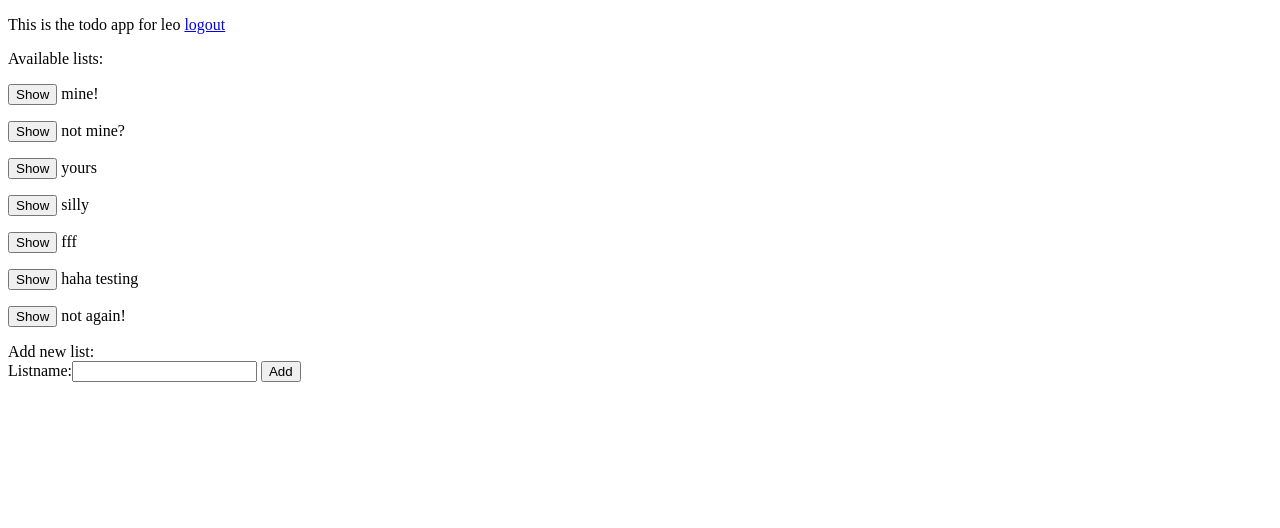
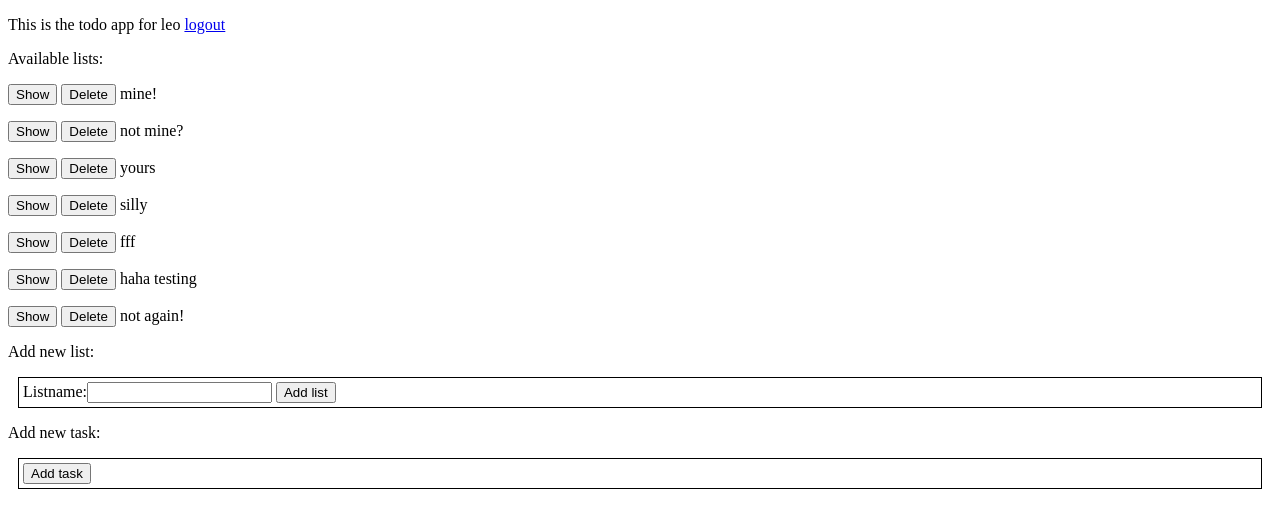
Before and after one commit to LeoVanNierop/todo-app, a Django app: page /todo_list/index/ in a window 1280 px wide. Shown: the top 528 px of the page. Run offline with Django 3.2, Linux system fonts and the light colour scheme; a user stored in the database is signed in; data comes from the database, SQL or seed files in the repository; both versions use the stored data as it was after the commit; parts of the project's set-up code (start-up, migrations or seed data) failed here and were passed over; some libraries are stand-ins or nearby versions.

Commit message:
checkpoint before allowing deletes
can add and check as done. now allow deleting tasks and lists.

```diff
--- a/todo/todo_list/forms.py
+++ b/todo/todo_list/forms.py
@@ -1,5 +1,6 @@
 from django.contrib.auth.models import User
 from django import forms
+from models import Task
 
 class UserForm(forms.ModelForm):
     class Meta:
@@ -8,3 +9,8 @@
 
 class AddListForm(forms.Form):
     listname = forms.CharField(max_length=200)
+
+class AddTaskForm(forms.ModelForm):
+    class Meta:
+        model = Task
+        fields = '__all__'
--- a/todo/todo_list/models.py
+++ b/todo/todo_list/models.py
@@ -7,12 +7,12 @@
     listname = models.CharField(max_length=200, default='To do')
 
     def __unicode__(self):
-        return listname + " list for: " + self.user.username
+        return self.listname
 
 class Task(models.Model):
     list = models.ForeignKey(List)
     task_description = models.CharField(max_length=200)
-    deadline = models.DateTimeField(blank=True)
+    deadline = models.DateTimeField(null=True, blank=True)
     finished = models.BooleanField(default=False)
 
     class Meta:
--- a/todo/todo_list/static/todo_list/js/todo_list.js
+++ b/todo/todo_list/static/todo_list/js/todo_list.js
@@ -1,14 +1,18 @@
+var token;
+var activeListName
 $(document).ready( function(){
 	var activelist
+	token = {
+		name: "csrfmiddlewaretoken",
+		value: $("[name='csrfmiddlewaretoken']")[0].value
+	};
 	$("#addlistform").on('submit', function(event){
 		event.preventDefault();
-		var formData = {};//fill this
+		var formData = {};
 		var inputs = this.getElementsByTagName("input");
 		var name, value;
 		for(var i=0;i<inputs.length-1;i++){
-			name = inputs[i].name;
-			value = inputs[i].value;
-			formData[name] = value;
+			formData[inputs[i].name] = inputs[i].value
 		}
 		var ajaxoptions = {
 			type: 'POST',
@@ -16,8 +20,29 @@
 			data: formData
 		};
 
-		$.ajax(ajaxoptions).done(function(response){
-			console.log(response);
+		$.ajax(ajaxoptions).success(function(response){
+			reloadPage();
+		});
+	});
+	$("#addtaskform").on('submit', function(event){
+		event.preventDefault();
+		var formData = {};//fill this
+		var inputs = this.getElementsByTagName("input");
+		var selects = this.getElementsByTagName("select");
+		for(var i=0;i<inputs.length-1;i++){
+			formData[inputs[i].name] = inputs[i].value;
+		}
+		for(var i=0;i<selects.length;i++){
+			formData[selects[i].name] = selects[i].value;
+		}
+		var ajaxoptions = {
+			type: 'POST',
+			url: this.action,
+			data: formData
+		};
+
+		$.ajax(ajaxoptions).success(function(response){
+			loadList(activeListName)
 		});
 	});
 
@@ -25,19 +50,79 @@
 });
 
 var loadList = function(name){
+	if(!name){
+		return
+	}
+	activeListName = name;
+	$("#ActiveList").empty().append(document.createElement('p').appendChild(
+		document.createTextNode("list: " + name)
+	))
+	var checkbox, paragraph, text;
 	var data = {
 		listname: name,
-		csrfmiddlewaretoken: $("[name='csrfmiddlewaretoken']")[0].value
 	};
+	data[token.name] = token.value
 	var ajaxoptions = {
 		type: 'POST',
 		url: '../getlist/',
-		data: data
+		data: data,
 	}
-	$.ajax(ajaxoptions).done(function(response){
-		console.log(response);
-		listtarget = $("#ActiveList") //set html
+	$.ajax(ajaxoptions).done(function(response){;
+		if(response[0].results !== "Nothing"){
+			for(var i=0; i<response.length; i++){
+				checkbox = document.createElement('input');
+				checkbox.type="checkbox";
+				checkbox.name = response[i].id;
+				checkbox.onclick = toggleDone;
+				if(response[i].finished){
+					checkbox.checked = true;
+				}
+				if(response[i].deadline === null){
+					response[i].deadline = "No deadline."
+				}
+				else{
+					response[i].deadline = "deadline: " + response[i].deadline
+				}
 
+				text = document.createTextNode(response[i].deadline + " task description:" + response[i].description);
+
+				paragraph = document.createElement('p');
+				paragraph.appendChild(checkbox)
+				paragraph.appendChild(text);
+				$("#ActiveList").append(paragraph);
+			}
+		}
 	});
 
 };
+
+var removeList = function(name){
+	var data = {
+		listname: name,
+	};
+	data[token.name] = token.value
+	var ajaxoptions = {
+		type: 'POST',
+		url: '../removelist/',
+		data: data,
+	}
+
+}
+
+var toggleDone = function(){
+	var data = {
+		id: this.name,
+	};
+	data[token.name] = token.value;
+	var ajaxoptions = {
+		type: 'POST',
+		url: '../toggledone/',
+		data: data,
+	}
+
+	$.ajax(ajaxoptions).error( function(e){alert("An error occured at the server, and your page may be out of sync. Please reload your page.");}) ;
+};
+
+var reloadPage= function(){
+	window.location.reload();
+}
--- a/todo/todo_list/templates/todo_list/index.html
+++ b/todo/todo_list/templates/todo_list/index.html
@@ -3,6 +3,9 @@
     <head>
         <script src="https://ajax.googleapis.com/ajax/libs/jquery/2.1.4/jquery.min.js"></script>
         <script src="/static/todo_list/js/todo_list.js"></script>
+        <style>
+            .formdiv {border: 1px solid black; padding: 4px; margin: 10px}
+        </style>
     </head>
     <body>
         <p>This is the todo app for {{ user.username }} <a href={% url "todo_list:logoutin" %}>logout</a></p>
@@ -11,18 +14,30 @@
 
 
         {% for list in lists %}
-        <p><button name={{ GetListAction}} onclick="loadList('{{ list.listname }}')">Show</button> {{ list.listname }}</p>
+        <p>
+            <button onclick="loadList('{{ list.listname }}')">Show</button>
+            <button onclick="removeList('{{ list.listname }}')">Delete</button>
+            {{ list.listname }}
+        </p>
         {% endfor %}
 
 
-        Add new list:
-        <form id="addlistform" action="{{ AddListAction }}" method="POST">
-            {% csrf_token %}
-
+        <p>Add new list:</p>
+        <div class="formdiv">
+            <form id="addlistform" action="{{ AddListAction }}" method="POST">
+                {% csrf_token %}
                 {{ AddListForm}}
-
-            <input type="submit" value="Add"/>
-        </form>
+                <input type="submit" value="Add list"/>
+            </form>
+        </div>
+        <p>Add new task:</p>
+        <div class="formdiv">
+            <form id="addtaskform" action="{{ AddTaskAction }}" method="POST">
+                {% csrf_token %}
+                {{ AddTaskForm.as_p }}
+                <input type="submit" value="Add task"/>
+            </form>
+        </div>
         <div id="ActiveList">
 
         </div>
--- a/todo/todo_list/urls.py
+++ b/todo/todo_list/urls.py
@@ -11,5 +11,8 @@
     url('^', include('django.contrib.auth.urls')),
     url(r'^register/$', todo_list.views.RegisterUserView.as_view(), name='register'),
     url(r'^addlist/$', 'todo_list.views.addlist', name='addlist'),
+    url(r'^addtask/$', 'todo_list.views.addtask', name='addtask'),
+    url(r'^toggledone/$', 'todo_list.views.toggledone', name='toggledone'),
     url(r'^getlist/$', 'todo_list.views.getlist', name='getlist'),
+    url(r'^removelist/$', 'todo_list.views.removelist', name='removelist'),
 )
--- a/todo/todo_list/views.py
+++ b/todo/todo_list/views.py
@@ -2,7 +2,7 @@
 from django.contrib.auth.decorators import login_required
 from django.contrib.auth import login, authenticate
 from django.contrib.auth.models import User
-from forms import UserForm, AddListForm
+from forms import UserForm, AddListForm, AddTaskForm
 from django.views.generic.edit import FormView
 from django.contrib.auth.views import logout_then_login
 from django.views.decorators.http import require_POST
@@ -13,16 +13,16 @@
 
 @login_required(login_url='/todo_list/login/')
 def index(request):
-    print 1
     current_user = request.user
     user_lists = current_user.list_set.all()
     addList = AddListForm()
-    ctx = {'user': current_user, 'lists': user_lists, 'AddListForm': addList, 'AddListAction': '../addlist/', 'GetListAction': '../getlist/'}
+    addTask = AddTaskForm()
+    ctx = {'user': current_user, 'lists': user_lists, 'AddListForm': addList, 'AddListAction': '../addlist/', 'GetListAction': '../getlist/',
+           'RemoveListAction': '../removelist', 'AddTaskForm': addTask, 'AddTaskAction': '../addtask/'}
     return render(request, 'todo_list/index.html', ctx)
 
 @require_POST
 def addlist(request):
-    print request.POST
     form = AddListForm(request.POST)
     if request.user.is_authenticated():
         if form.is_valid():
@@ -30,11 +30,53 @@
             newlist.user = request.user
             newlist.listname = form.cleaned_data['listname']
             newlist.save()
-            return HttpResponse(status=204)
+            return HttpResponse(json.dumps([]))
         else:
             return HttpResponse("form validation failed", status=400)
     else:
         return HttpResponse("Url is only available to logged in users", status=401)
+
+@require_POST
+def addtask(request):
+    form = AddTaskForm(request.POST)
+    if request.user.is_authenticated():
+        if form.is_valid():
+            list = request.user.list_set.filter(listname=form.cleaned_data['list'])
+            if not list:
+                return HttpResponse("list name not found", status=400)
+            newtask = form.save()
+            return HttpResponse(json.dumps([]))
+        else:
+            return HttpResponse("form validation failed" + str(form.errors), status=400)
+    else:
+        return HttpResponse("Url is only available to logged in users", status=401)
+
+@require_POST
+def toggledone(request):
+    if request.user.is_authenticated():
+        id = request.POST.get('id', None)
+        task = None
+        if id is not None:
+            task = Task.objects.get(pk=id)
+        if task:
+            if request.user == task.list.user:
+                task.finished = not task.finished
+                task.save()
+                return HttpResponse(json.dumps([]))
+            else:
+                return HttpResponse("No permission to edit this task", status=403)
+        else:
+            return HttpResponse("Task not found", status=404)
+    else:
+        return HttpResponse("Url is only available to logged in users", status=401)
+
+@require_POST
+def removelist(request):
+    pass
+
+@require_POST
+def removelist(request):
+    pass
 
 @require_POST
 def getlist(request):
@@ -42,14 +84,16 @@
         listname = request.POST.get("listname", None)
         if listname is not None:
             list = request.user.list_set.filter(listname=listname).get()
-
             if not list:
                 return HttpResponse("list name not found", status=400)
             tasks = list.task_set.all()
             data = []
             for task in tasks:
-                data.append({"list": task.list, "description": task.task_description,
-                             "deadline": task.deadline, "finished": task.finished})
+                deadline = None
+                if task.deadline is not None:
+                    deadline = str(task.deadline)
+                data.append({"description": task.task_description, "id": task.id,
+                             "deadline": deadline, "finished": task.finished})
             if not data:
                 data = [{"results": "Nothing"}]
             return HttpResponse(json.dumps(data) ,content_type="application/json")
@@ -69,7 +113,6 @@
 
     def form_valid(self, form):
         #create user from succesful data.
-        print form.cleaned_data
         user = User.objects.create_user(form.cleaned_data["username"],
                                         form.cleaned_data["email"],
                                         form.cleaned_data["password"]
```
Also changed, not shown: todo/db.sqlite3, todo/todo_list/migrations/0003_auto_20150522_1629.py (added), todo/todo_list/migrations/0004_auto_20150522_1635.py (added), 6 other files.
